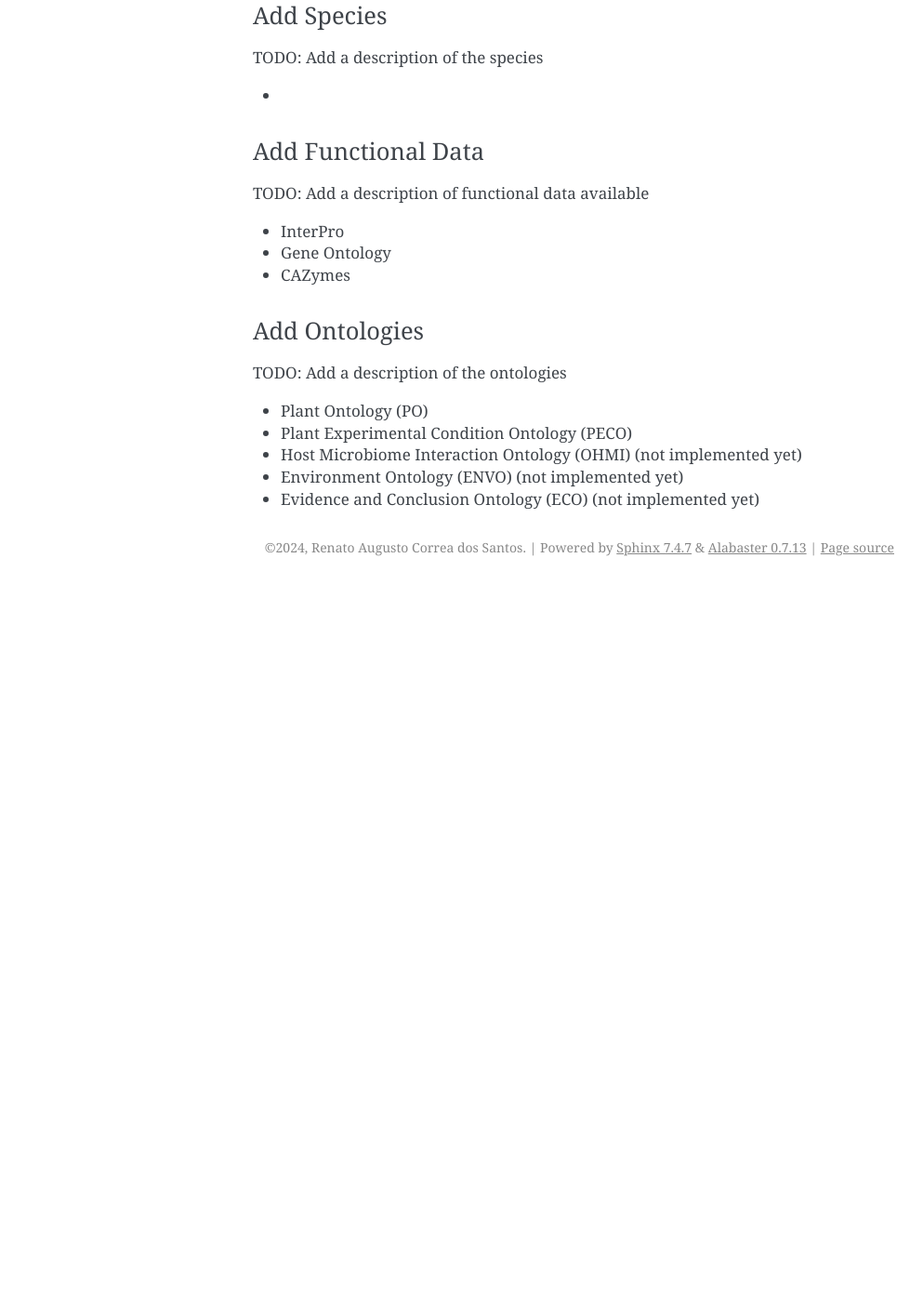
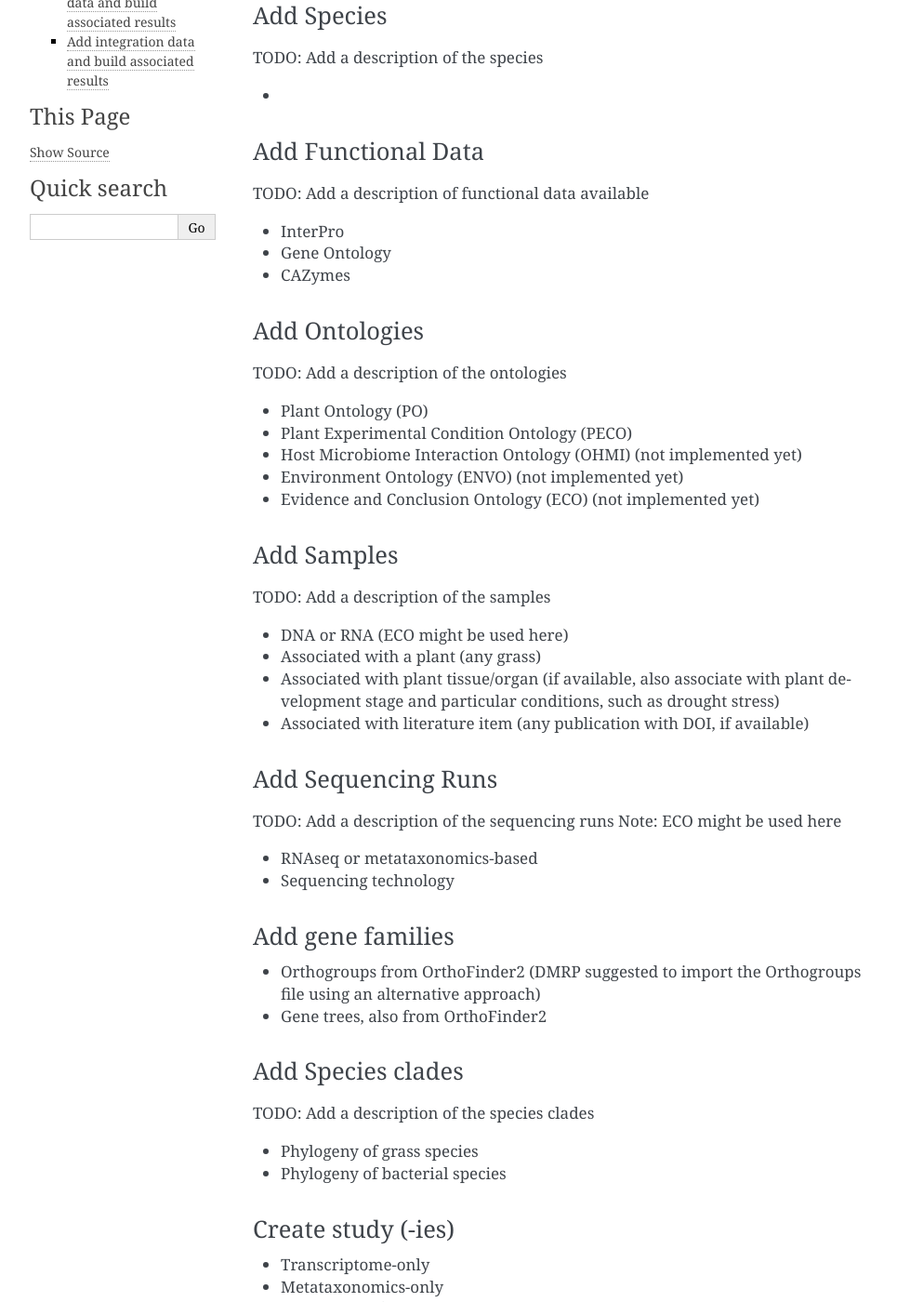
Before and after one commit to SantosRAC/conekt_grasses_microbiome, a Sphinx documentation site: the page built from CoNekT_Grasses_Microbiome/docs/source/building_conekt_microbiome.md, in a window 1280 px wide and 1400 px high, scrolled down 480 px. Shown: the whole window at 93% size, without its empty margins (148-1141 px from the left). Built offline with Sphinx 7.4.7, drawn with Linux system fonts in a browser that asks for light colours; pages that are not in the unit, such as notebooks, are missing from menus; before the commit the page ends 1108 px from its top, so only the background shows below that; some of the changed text lies outside the part shown.

Commit message:
Updated documentation

```diff
--- a/CoNekT_Grasses_Microbiome/docs/source/building_conekt_microbiome.md
+++ b/CoNekT_Grasses_Microbiome/docs/source/building_conekt_microbiome.md
@@ -34,3 +34,55 @@ TODO: Add a description of the ontologies
  * Host Microbiome Interaction Ontology (OHMI) (not implemented yet)
  * Environment Ontology (ENVO) (not implemented yet)
  * Evidence and Conclusion Ontology (ECO) (not implemented yet)
+
+### Add Samples
+
+TODO: Add a description of the samples
+
+ * DNA or RNA (ECO might be used here)
+ * Associated with a plant (any grass)
+ * Associated with plant tissue/organ (if available, also associate with plant development stage and particular conditions, such as drought stress)
+ * Associated with literature item (any publication with DOI, if available)
+
+### Add Sequencing Runs
+
+TODO: Add a description of the sequencing runs
+Note: ECO might be used here
+
+ * RNAseq or metataxonomics-based
+ * Sequencing technology
+
+### Add gene families
+
+ * Orthogroups from OrthoFinder2 (DMRP suggested to import the Orthogroups file using an alternative approach)
+ * Gene trees, also from OrthoFinder2
+
+### Add Species clades
+
+TODO: Add a description of the species clades
+
+ * Phylogeny of grass species
+ * Phylogeny of bacterial species
+
+
+### Create study (-ies)
+
+ * Transcriptome-only
+ * Metataxonomics-only
+ * Integration of transcriptome and metataxonomics
+
+### Add expression data and build associated results
+
+ * Add expression profiles
+ * Add co-expression networks
+ * Compute expression speficicity
+
+### Add metataxonomic data and build associated results
+
+ * Add metataxonomic profiles (OTU or ASV counts)
+ * FUTURE: add co-occurrence networks
+ * FUTURE: Compute diversity metrics
+
+### Add integration data and build associated results
+
+ * Add correlation analyses (grass genes vs. bacterial species)
```
